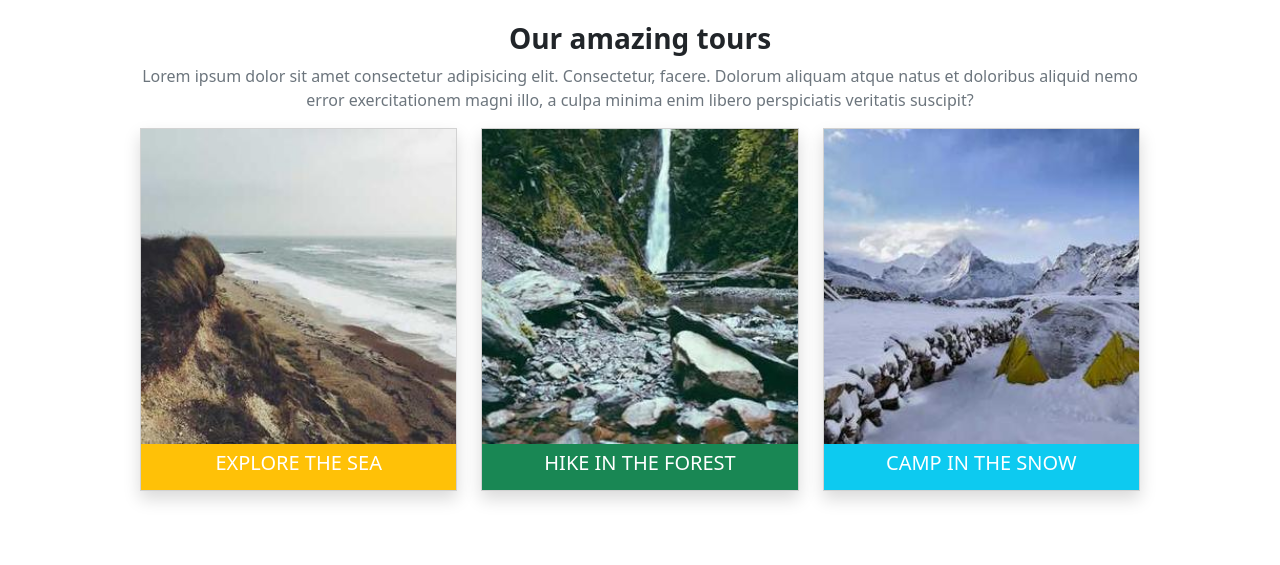
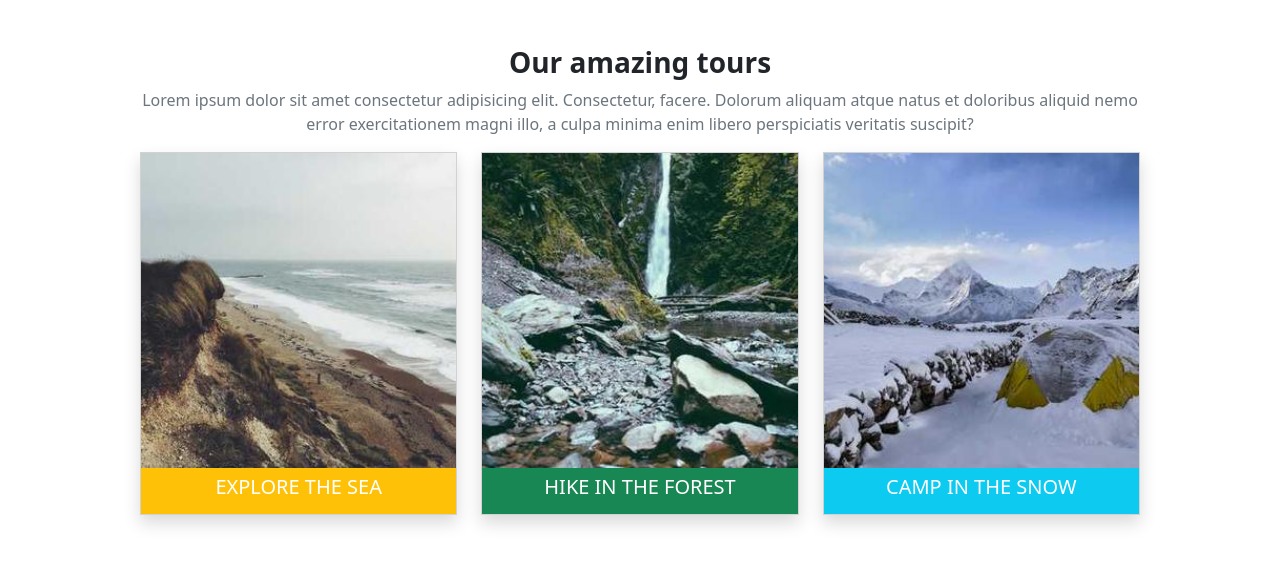
Before and after one commit to JordanSgrigna/bootstrap-travel-agency, a plain HTML site: page index.html in a window 1280 px wide. Shown: the part 59-624 px from the top of the page. Drawn offline with nearby package versions, Linux system fonts and the light colour scheme.

Commit message:
Added top padding on title

```diff
--- a/index.html
+++ b/index.html
@@ -65,7 +65,7 @@
     <!-- PAGE TITLE-->
 
 
-    <div class="container page_mw pt-4">
+    <div class="container page_mw pt-5">
 
       <div class="row">
 
```
